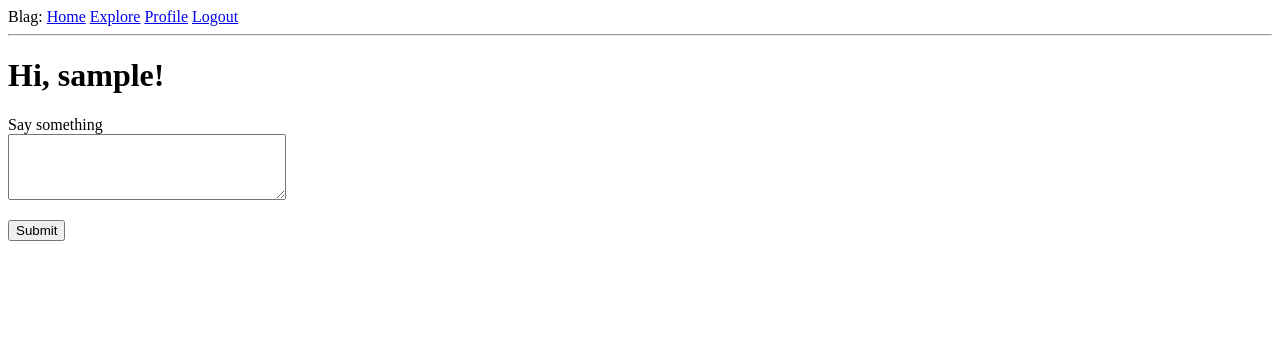
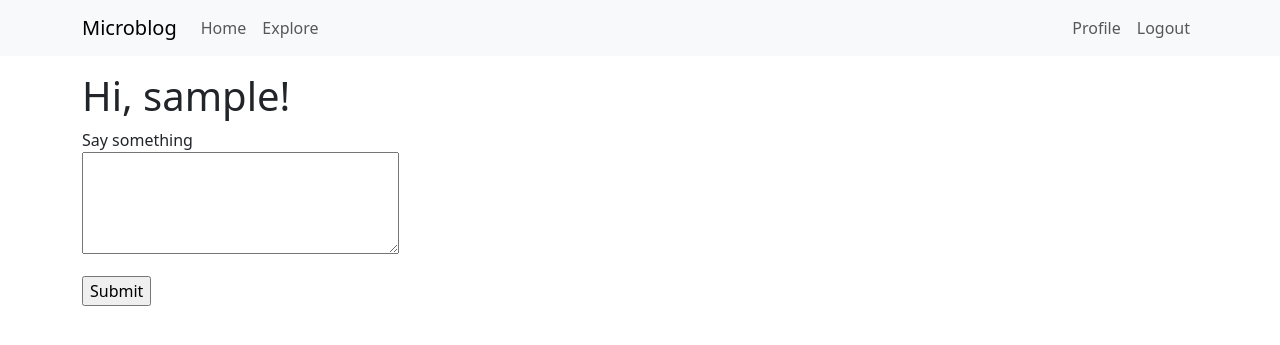
Before and after one commit to shislgrey/flasktask, a Flask app: page / in a window 1280 px wide. Shown: the top 345 px of the page. Run offline with Flask 3, Linux system fonts and the light colour scheme; the visitor is signed in with stand-in values (Sample User, id 1); data comes from the database, SQL or seed files in the repository; both versions use the stored data as it was after the commit; data that the repository does not hold is empty.

Commit message:
updated base.html with bootstrap framework

```diff
--- a/app/templates/base.html
+++ b/app/templates/base.html
@@ -1,32 +1,96 @@
 <!DOCTYPE html>
-<html>
+<html lang="en">
   <head>
+    <meta charset="utf-8" />
+    <meta name="viewport" content="width=device-width, initial-scale=1" />
     {% if title %}
     <title>{{ title }} - Blagoblag</title>
     {% else %}
-    <title>Welcome to My Blag!</title>
+    <title>Welcome to Blagoblag!</title>
     {% endif %}
+    <link
+      href="https://cdn.jsdelivr.net/npm/bootstrap@5.3.2/dist/css/bootstrap.min.css"
+      rel="stylesheet"
+      integrity="sha384-T3c6CoIi6uLrA9TneNEoa7RxnatzjcDSCmG1MXxSR1GAsXEV/Dwwykc2MPK8M2HN"
+      crossorigin="anonymous"
+    />
   </head>
   <body>
-    <div>
-      Blag: <a href="{{ url_for('index') }}">Home</a>
-      <a href="{{ url_for('explore') }}">Explore</a>
-      {% if current_user.is_anonymous %}
-      <a href="{{ url_for('login') }}">Login</a>
-      {% else %}
-      <a href="{{ url_for('user', username=current_user.username) }}"
-        >Profile</a
-      >
-      <a href="{{ url_for('logout') }}">Logout</a>
-      {% endif %}
+    <nav class="navbar navbar-expand-lg bg-body-tertiary">
+      <div class="container">
+        <a class="navbar-brand" href="{{ url_for('index') }}">Microblog</a>
+        <button
+          class="navbar-toggler"
+          type="button"
+          data-bs-toggle="collapse"
+          data-bs-target="#navbarSupportedContent"
+          aria-controls="navbarSupportedContent"
+          aria-expanded="false"
+          aria-label="Toggle navigation"
+        >
+          <span class="navbar-toggler-icon"></span>
+        </button>
+        <div class="collapse navbar-collapse" id="navbarSupportedContent">
+          <ul class="navbar-nav me-auto mb-2 mb-lg-0">
+            <li class="nav-item">
+              <a
+                class="nav-link"
+                aria-current="page"
+                href="{{ url_for('index') }}"
+                >Home</a
+              >
+            </li>
+            <li class="nav-item">
+              <a
+                class="nav-link"
+                aria-current="page"
+                href="{{ url_for('explore') }}"
+                >Explore</a
+              >
+            </li>
+          </ul>
+          <ul class="navbar-nav mb-2 mb-lg-0">
+            {% if current_user.is_anonymous %}
+            <li class="nav-item">
+              <a
+                class="nav-link"
+                aria-current="page"
+                href="{{ url_for('login') }}"
+                >Login</a
+              >
+            </li>
+            {% else %}
+            <li class="nav-item">
+              <a
+                class="nav-link"
+                aria-current="page"
+                href="{{ url_for('user', username=current_user.username) }}"
+                >Profile</a
+              >
+            </li>
+            <li class="nav-item">
+              <a
+                class="nav-link"
+                aria-current="page"
+                href="{{ url_for('logout') }}"
+                >Logout</a
+              >
+            </li>
+            {% endif %}
+          </ul>
+        </div>
+      </div>
+    </nav>
+    <div class="container mt-3">
+      {% with messages = get_flashed_messages() %} {% if messages %} {% for
+      message in messages %}
+      <div class="alert alert-info" role="alert">{{ message }}</div>
+      {% endfor %} {% endif %} {% endwith %} {% block content %}{% endblock %}
     </div>
-    <hr />
-    {% with messages = get_flashed_messages() %} {% if messages %}
-    <ul>
-      {% for message in messages %}
-      <li>{{ message }}</li>
-      {% endfor %}
-    </ul>
-    {% endif %} {% endwith %} {% block content %}{% endblock %}
+    <script
+      src="https://cdn.jsdelivr.net/npm/bootstrap@5.3.2/dist/js/bootstrap.bundle.min.js"
+      integrity="sha384-C6RzsynM9kWDrMNeT87bh95OGNyZPhcTNXj1NW7RuBCsyN/o0jlpcV8Qyq46cDfL"
+      crossorigin="anonymous"
+    ></script>
   </body>
 </html>
```
Also changed, not shown: app.db.
